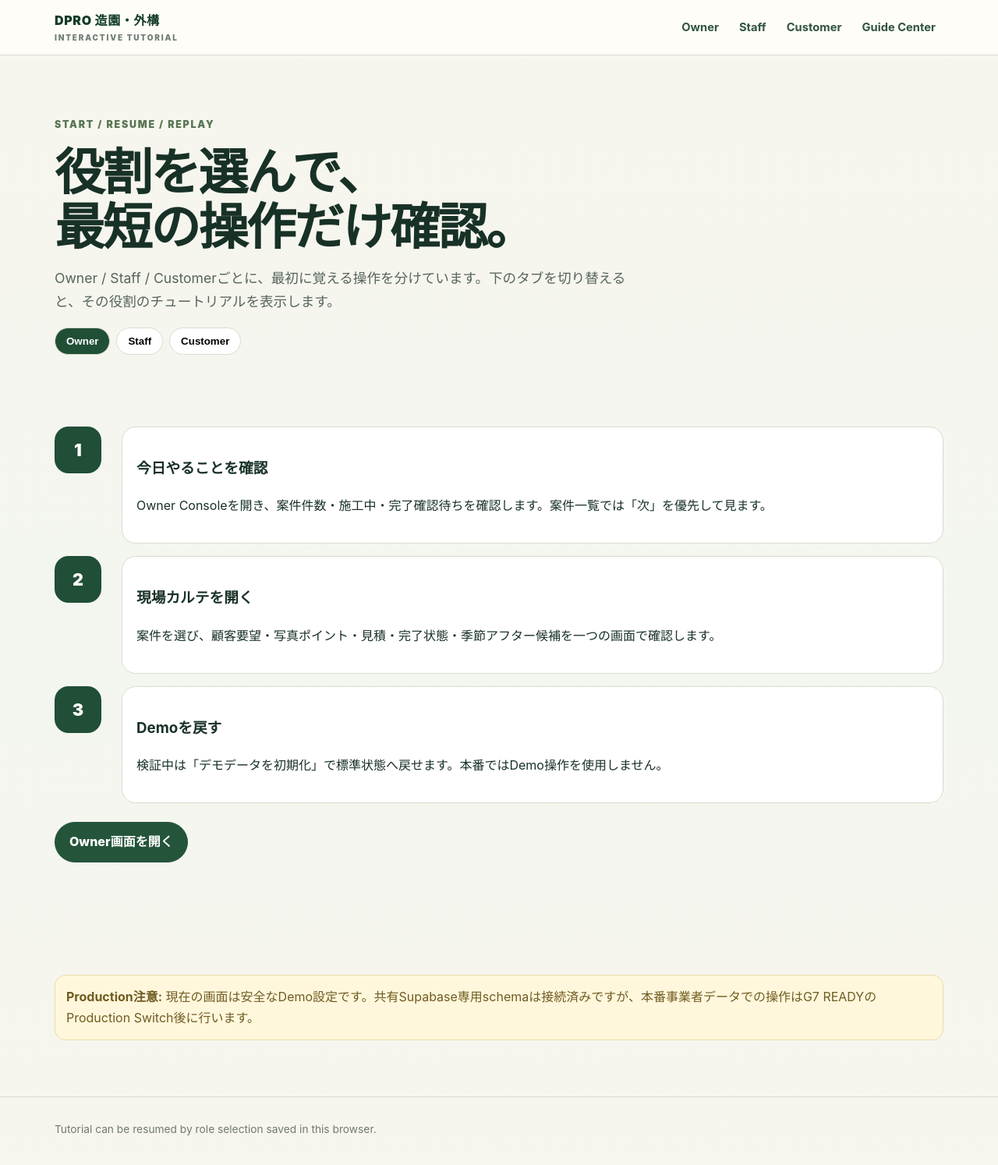
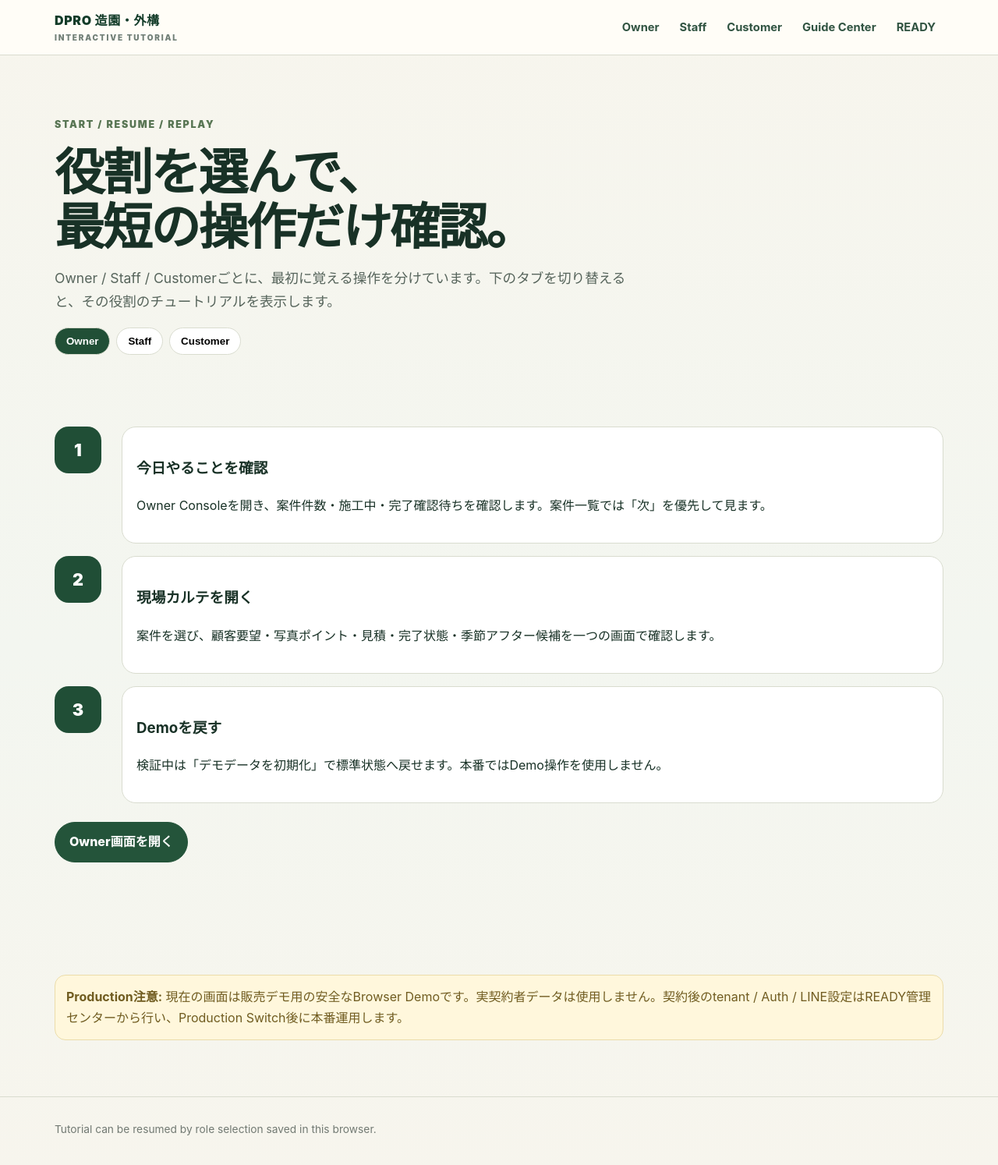
Before and after one commit to dpromstk2000-lab/dpro-landscape-exterior-standard, a plain HTML site: page site/tutorial.html in a window 1280 px wide. Shown: the whole page at 78% size. Drawn offline with Linux system fonts and the light colour scheme.

Commit message:
Finalize standard Tutorial and READY boundary

```diff
--- a/site/tutorial.html
+++ b/site/tutorial.html
@@ -1,7 +1,7 @@
 <!doctype html><html lang="ja"><head><meta charset="utf-8"><meta name="viewport" content="width=device-width,initial-scale=1"><title>操作チュートリアル｜DPRO 造園・外構</title><link rel="stylesheet" href="site.css"></head><body>
-<header class="site-head"><div class="inner"><a class="logo" href="index.html">DPRO 造園・外構<small>INTERACTIVE TUTORIAL</small></a><nav class="site-nav"><a href="owner.html">Owner</a><a href="staff.html">Staff</a><a href="customer.html">Customer</a><a href="guide-center.html">Guide Center</a></nav></div></header>
+<header class="site-head"><div class="inner"><a class="logo" href="index.html">DPRO 造園・外構<small>INTERACTIVE TUTORIAL</small></a><nav class="site-nav"><a href="owner.html">Owner</a><a href="staff.html">Staff</a><a href="customer.html">Customer</a><a href="guide-center.html">Guide Center</a><a href="ready-center.html">READY</a></nav></div></header>
 <main><div class="container"><section class="hero" style="grid-template-columns:1fr"><div><div class="eyebrow">START / RESUME / REPLAY</div><h1>役割を選んで、<br>最短の操作だけ確認。</h1><p>Owner / Staff / Customerごとに、最初に覚える操作を分けています。下のタブを切り替えると、その役割のチュートリアルを表示します。</p><div class="role-tabs" role="tablist"><button class="active" data-role="owner">Owner</button><button data-role="staff">Staff</button><button data-role="customer">Customer</button></div></div></section>
 <section style="padding-top:20px"><div id="owner" class="role-panel"><div class="tutorial-step"><div class="stepno">1</div><div class="body"><h3>今日やることを確認</h3><p>Owner Consoleを開き、案件件数・施工中・完了確認待ちを確認します。案件一覧では「次」を優先して見ます。</p></div></div><div class="tutorial-step"><div class="stepno">2</div><div class="body"><h3>現場カルテを開く</h3><p>案件を選び、顧客要望・写真ポイント・見積・完了状態・季節アフター候補を一つの画面で確認します。</p></div></div><div class="tutorial-step"><div class="stepno">3</div><div class="body"><h3>Demoを戻す</h3><p>検証中は「デモデータを初期化」で標準状態へ戻せます。本番ではDemo操作を使用しません。</p></div></div><div class="actions"><a class="btn" href="owner.html">Owner画面を開く</a></div></div>
 <div id="staff" class="role-panel" hidden><div class="tutorial-step"><div class="stepno">1</div><div class="body"><h3>今日の担当を開く</h3><p>担当案件だけを確認します。顧客PIIや他案件は標準Roleで広く表示しません。</p></div></div><div class="tutorial-step"><div class="stepno">2</div><div class="body"><h3>写真ポイントへAfterを追加</h3><p>施工箇所ごとの必須Before / Afterを確認し、同じポイントへ施工後写真を追加します。</p></div></div><div class="tutorial-step"><div class="stepno">3</div><div class="body"><h3>進捗→完了提出</h3><p>進捗を記録して完了確認へ提出します。必須Afterが不足していればAPI側で提出を拒否します。</p></div></div><div class="actions"><a class="btn" href="staff.html">Staff画面を開く</a></div></div>
 <div id="customer" class="role-panel" hidden><div class="tutorial-step"><div class="stepno">1</div><div class="body"><h3>自分の案件を確認</h3><p>施工予定・見積・共有写真を確認します。Customerは自分の案件だけが対象です。</p></div></div><div class="tutorial-step"><div class="stepno">2</div><div class="body"><h3>Before → Afterを比較</h3><p>施工前と施工後の共有写真を見比べ、施工箇所の変化を確認します。</p></div></div><div class="tutorial-step"><div class="stepno">3</div><div class="body"><h3>完了承認または手直し依頼</h3><p>Owner / Staff側から完了確認が届いたら、承認または手直し依頼を選びます。</p></div></div><div class="actions"><a class="btn" href="customer.html">Customer画面を開く</a></div></div></section>
-<section><div class="warning"><strong>Production注意:</strong> 現在の画面は安全なDemo設定です。共有Supabase専用schemaは接続済みですが、本番事業者データでの操作はG7 READYのProduction Switch後に行います。</div></section></div></main><script>const buttons=[...document.querySelectorAll('[data-role]')],panels=[...document.querySelectorAll('.role-panel')];buttons.forEach(b=>b.addEventListener('click',()=>{buttons.forEach(x=>x.classList.toggle('active',x===b));panels.forEach(p=>p.hidden=p.id!==b.dataset.role);localStorage.setItem('dpro_land_tutorial_role',b.dataset.role)}));const saved=localStorage.getItem('dpro_land_tutorial_role');if(saved){document.querySelector(`[data-role="${saved}"]`)?.click()}</script><footer class="footer"><div class="container">Tutorial can be resumed by role selection saved in this browser.</div></footer></body></html>
+<section><div class="warning"><strong>Production注意:</strong> 現在の画面は販売デモ用の安全なBrowser Demoです。実契約者データは使用しません。契約後のtenant / Auth / LINE設定はREADY管理センターから行い、Production Switch後に本番運用します。</div></section></div></main><script>const buttons=[...document.querySelectorAll('[data-role]')],panels=[...document.querySelectorAll('.role-panel')];buttons.forEach(b=>b.addEventListener('click',()=>{buttons.forEach(x=>x.classList.toggle('active',x===b));panels.forEach(p=>p.hidden=p.id!==b.dataset.role);localStorage.setItem('dpro_land_tutorial_role',b.dataset.role)}));const saved=localStorage.getItem('dpro_land_tutorial_role');if(saved){document.querySelector(`[data-role="${saved}"]`)?.click()}</script><footer class="footer"><div class="container">Tutorial can be resumed by role selection saved in this browser.</div></footer></body></html>
```
